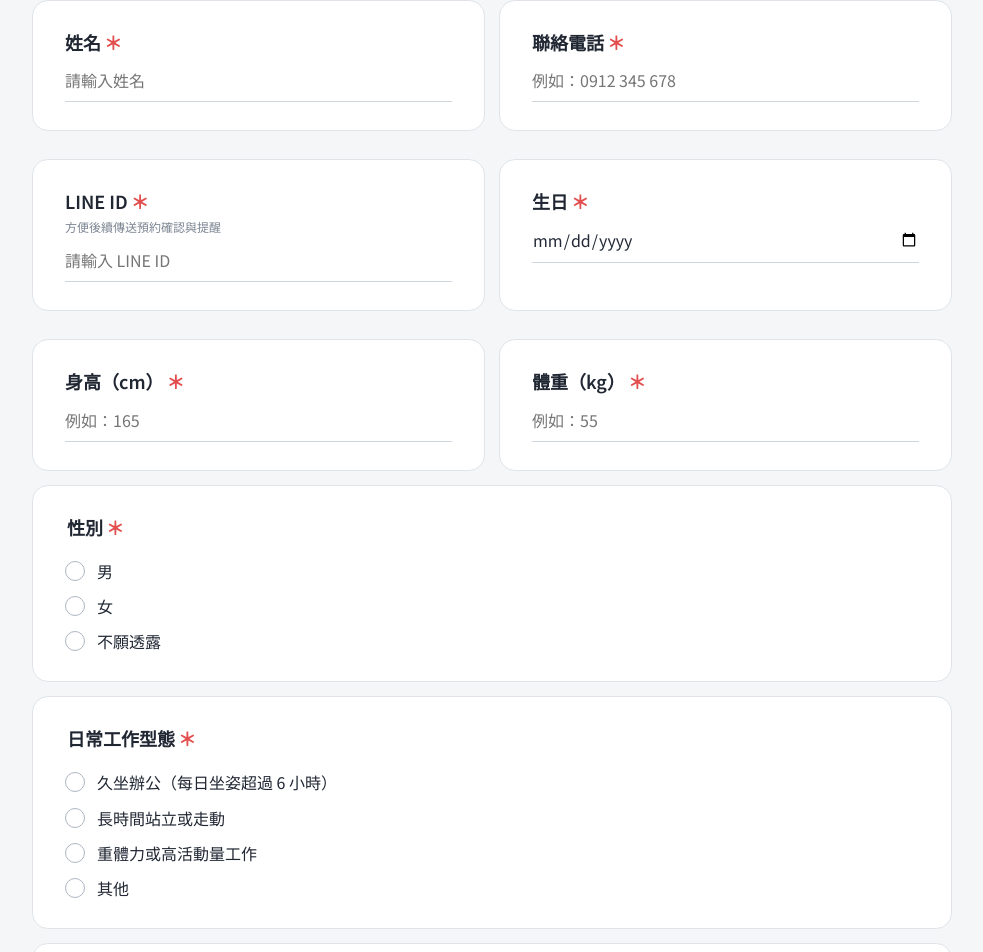
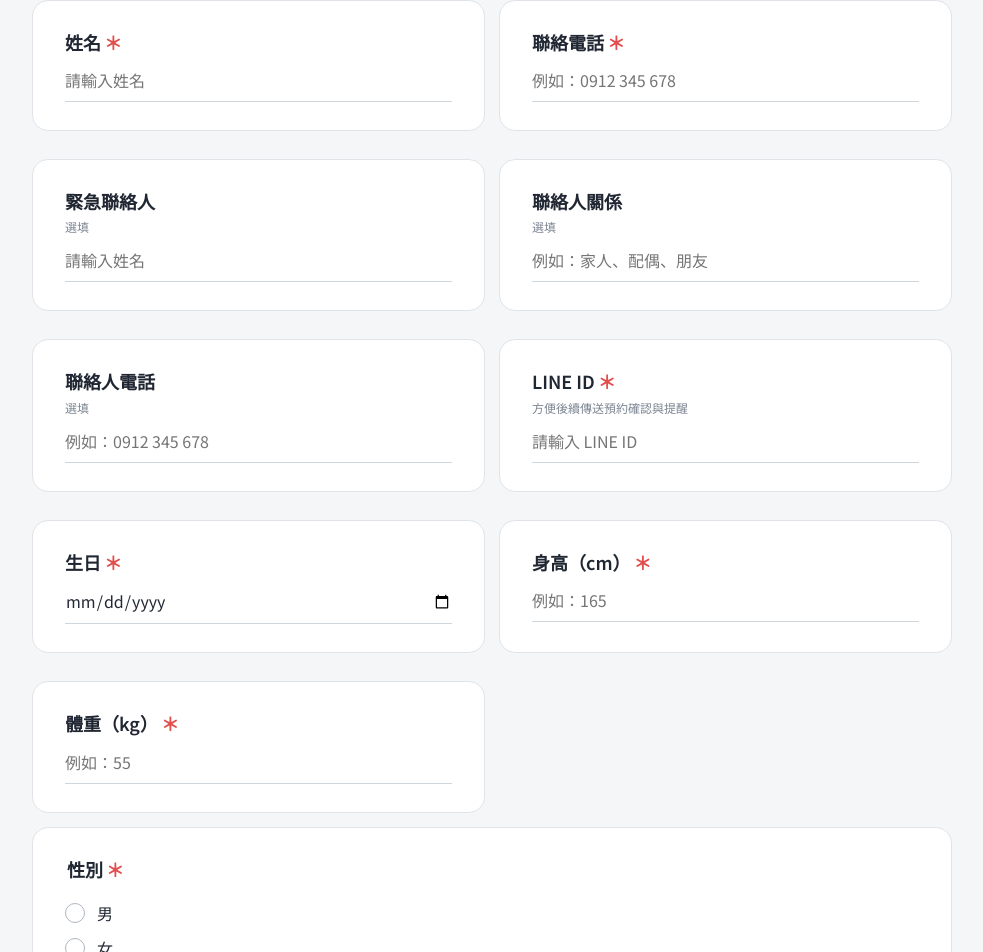
Before and after one commit to phoebe0412/phoebe-personal-training-form, a React (Vite) app: page / in a window 1280 px wide. Shown: the part 971-1923 px from the top of the page, without its empty margins (148-1131 px from the left). Built offline with nearby package versions, Linux system fonts and the light colour scheme.

Commit message:
Add emergency contact fields

```diff
--- a/src/App.jsx
+++ b/src/App.jsx
@@ -2,7 +2,7 @@ import { useState } from 'react';
 import { GOOGLE_APPS_SCRIPT_URL } from './config';
 
 const initialForm = {
-  name: '', phone: '', line: '', birthday: '', height: '', weight: '', gender: '', work: '', workOther: '', sleep: '',
+  name: '', phone: '', emergencyContact: '', emergencyRelation: '', emergencyPhone: '', line: '', birthday: '', height: '', weight: '', gender: '', work: '', workOther: '', sleep: '',
   condition: '', conditionNote: '', symptoms: '', injuries: [], injuryNote: '', pregnancy: '', exerciseFrequency: '', activities: [],
   coaching: '', barriers: [], barrierOther: '', focus: '', frequency: '', time: '', timeOther: '', message: '',
 };
@@ -113,6 +113,9 @@ export function App() {
       <div className="form-grid">
         <section className={`form-section ${errors.name ? 'has-error' : ''}`} data-field="name"><label>姓名<span className="required">＊</span><input value={form.name} onChange={(e) => update('name', e.target.value)} placeholder="請輸入姓名" /></label>{errors.name && <p className="field-error">{errors.name}</p>}</section>
         <section className={`form-section ${errors.phone ? 'has-error' : ''}`} data-field="phone"><label>聯絡電話<span className="required">＊</span><input type="tel" value={form.phone} onChange={(e) => update('phone', e.target.value)} placeholder="例如：0912 345 678" /></label>{errors.phone && <p className="field-error">{errors.phone}</p>}</section>
+        <section className="form-section" data-field="emergencyContact"><label>緊急聯絡人<small>選填</small><input value={form.emergencyContact} onChange={(e) => update('emergencyContact', e.target.value)} placeholder="請輸入姓名" /></label></section>
+        <section className="form-section" data-field="emergencyRelation"><label>聯絡人關係<small>選填</small><input value={form.emergencyRelation} onChange={(e) => update('emergencyRelation', e.target.value)} placeholder="例如：家人、配偶、朋友" /></label></section>
+        <section className="form-section" data-field="emergencyPhone"><label>聯絡人電話<small>選填</small><input type="tel" value={form.emergencyPhone} onChange={(e) => update('emergencyPhone', e.target.value)} placeholder="例如：0912 345 678" /></label></section>
         <section className={`form-section ${errors.line ? 'has-error' : ''}`} data-field="line"><label>LINE ID<span className="required">＊</span><small>方便後續傳送預約確認與提醒</small><input value={form.line} onChange={(e) => update('line', e.target.value)} placeholder="請輸入 LINE ID" /></label>{errors.line && <p className="field-error">{errors.line}</p>}</section>
         <section className={`form-section ${errors.birthday ? 'has-error' : ''}`} data-field="birthday"><label>生日<span className="required">＊</span><input type="date" value={form.birthday} onChange={(e) => update('birthday', e.target.value)} /></label>{errors.birthday && <p className="field-error">{errors.birthday}</p>}</section>
         <section className={`form-section ${errors.height ? 'has-error' : ''}`} data-field="height"><label>身高（cm）<span className="required">＊</span><input type="number" inputMode="decimal" min="50" max="250" step="0.1" value={form.height} onChange={(e) => update('height', e.target.value)} placeholder="例如：165" /></label>{errors.height && <p className="field-error">{errors.height}</p>}</section>
```
